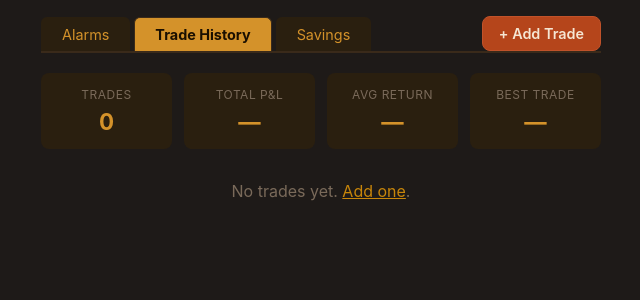
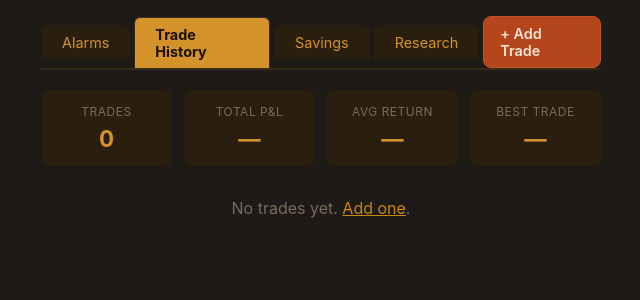
Before and after one commit to noamArbes/StocksApp, a Flask app: page /dashboard?tab=history in a window 1280 px wide. Shown: the part 58-358 px from the top of the page, without its empty margins (319-959 px from the left). Run offline with Flask 3, Linux system fonts and the light colour scheme; the visitor is signed in with stand-in values (Sample User, id 1); parts of the project's set-up code (start-up, migrations or seed data) failed here and were passed over.

Commit message:
feat: add Research tab link to dashboard tab bar

```diff
--- a/templates/dashboard.html
+++ b/templates/dashboard.html
@@ -15,6 +15,8 @@
        class="tab {% if tab == 'history' %}tab-active{% endif %}">Trade History</a>
     <a href="{{ url_for('savings') }}"
        class="tab {% if tab == 'savings' %}tab-active{% endif %}">Savings</a>
+    <a href="{{ url_for('research_tab') }}"
+       class="tab">Research</a>
     {% if tab == 'history' %}
     <a href="{{ url_for('trade_new') }}" class="btn btn-primary" style="margin-left:auto">+ Add Trade</a>
     {% endif %}
```
